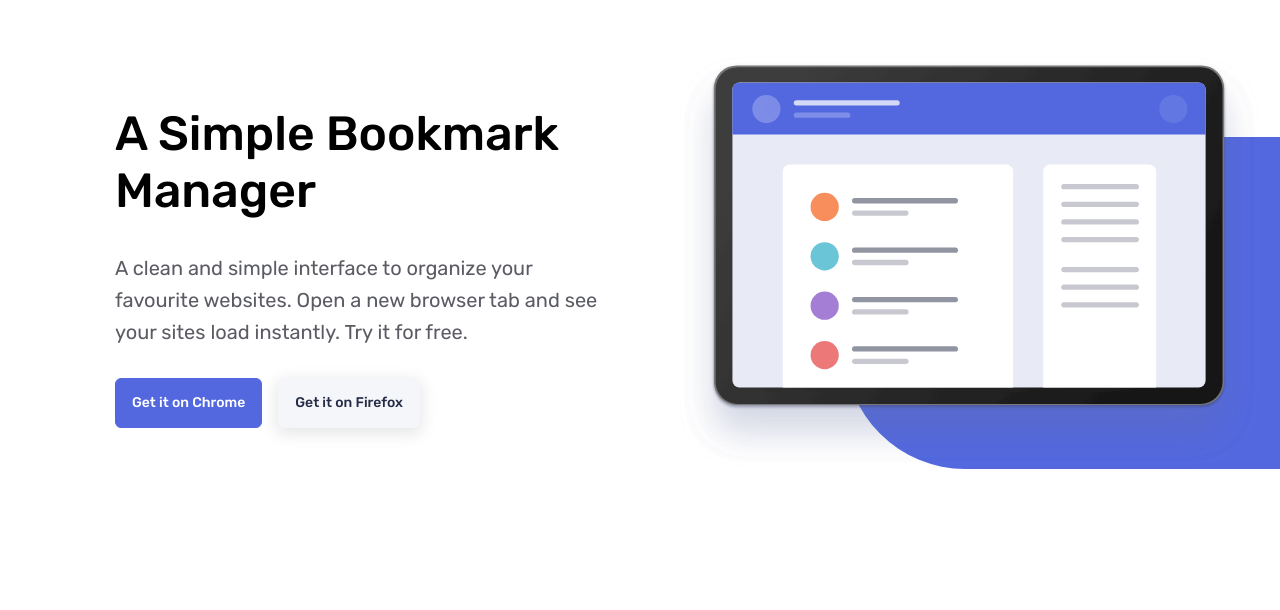
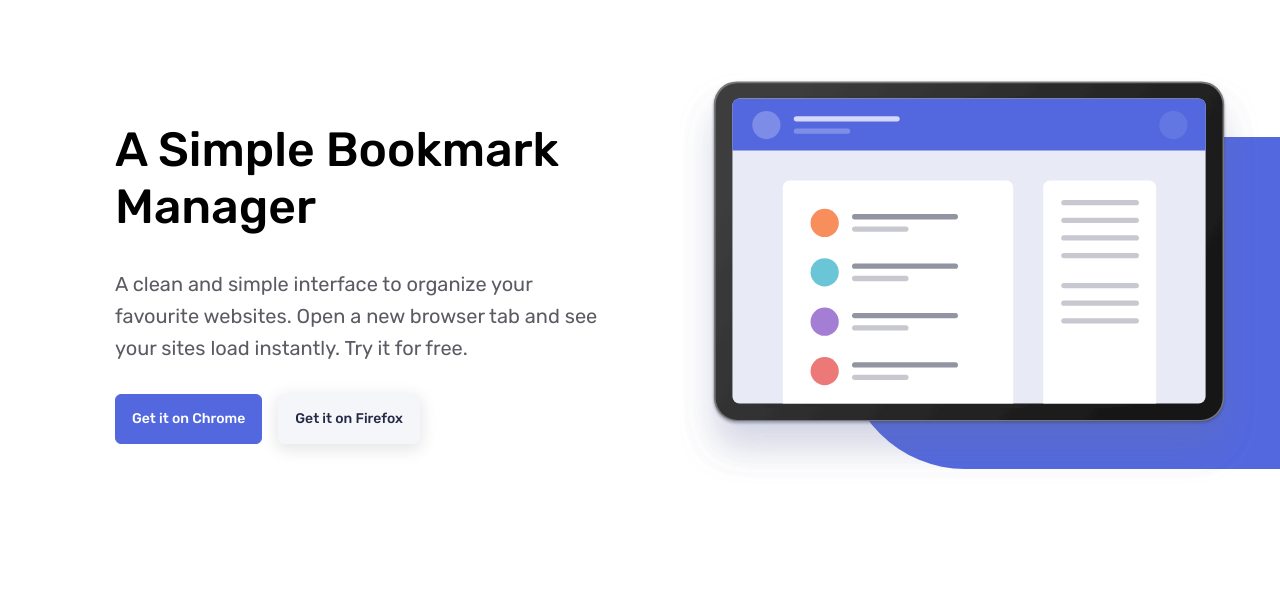
Before and after one commit to PhoenixDev22/Bookmark-landing-page-frontend-mentor, a plain HTML site: page index.html in a window 1280 px wide. Shown: the part 143-753 px from the top of the page. Drawn offline with Linux system fonts and the light colour scheme.

Commit message:
Fixing some padding

```diff
--- a/css/main.css
+++ b/css/main.css
@@ -796,7 +796,7 @@
         height: 8.75rem
     }
     .hero{
-        padding: 3.75rem 0;
+        padding: 4.75rem 0;
     }
     .hero__buttons {
         justify-content: flex-start;
```
